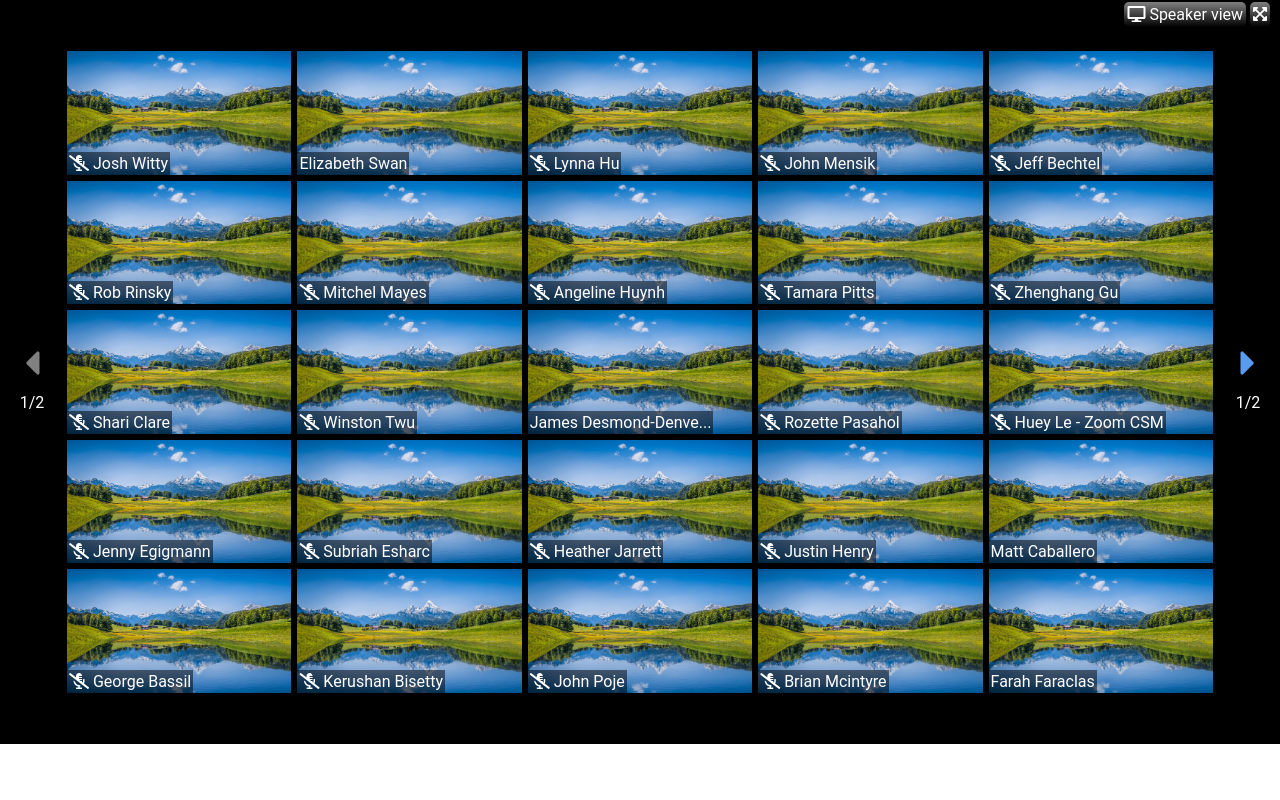
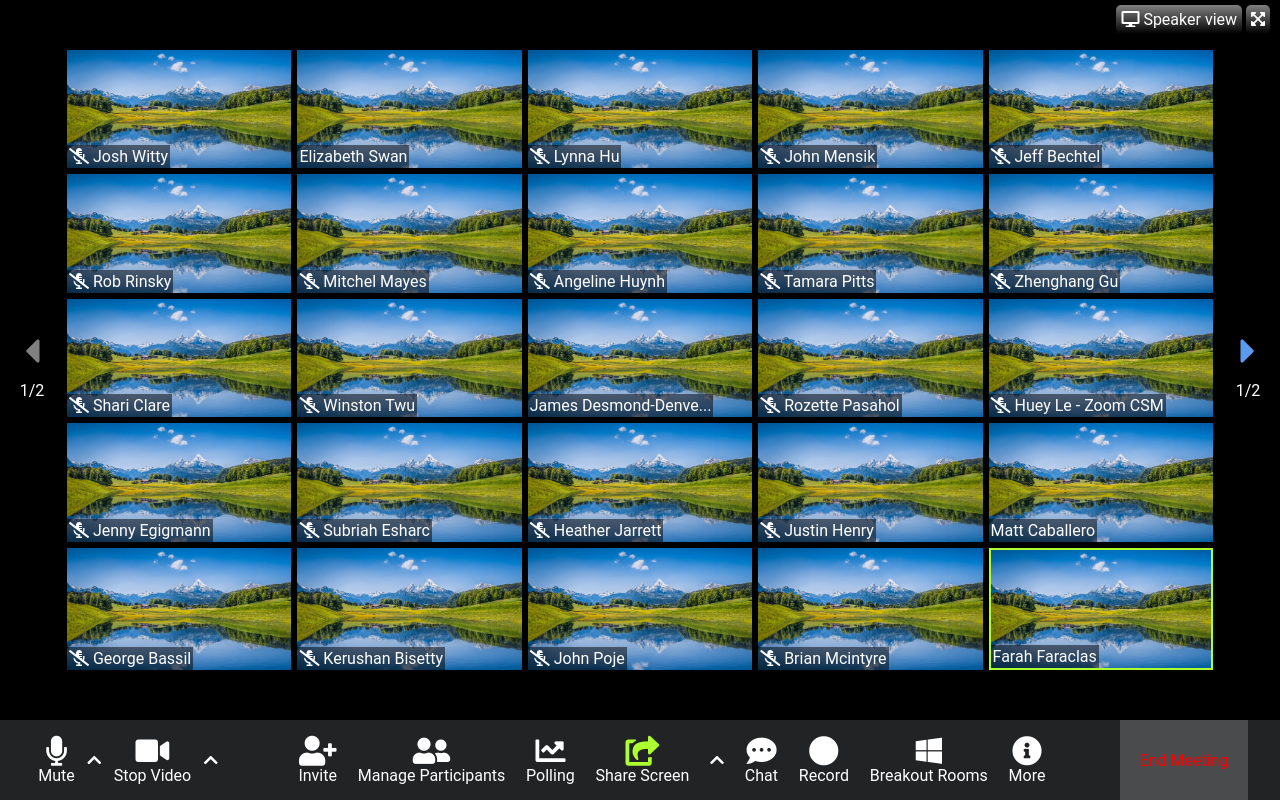
Before and after one commit to marianomarchionna/html-css-zoom, a plain HTML site: page index.html in a window 1280 px wide. Drawn offline with Linux system fonts and the light colour scheme.

Commit message:
Fine Footer

```diff
--- a/css/style.css
+++ b/css/style.css
@@ -20,11 +20,23 @@ body {
 .white {
     color: white;
 }
+
+.active {
+    border: 2px solid greenyellow;
+}
+
+.link-active {
+    color: greenyellow;
+}
+
+.red {
+    color: red;
+}
 /* fine common */
 /* main  */
 main {
     width: 100vw;
-    height: 93vh;
+    height: 90vh;
     background-color: black;
     justify-content: center;
     align-items: center;
@@ -57,7 +69,7 @@ main {
 
 .view {
     position: absolute;
-    top: 5px;
+    top: 10px;
     right: 10px;
 }
 
@@ -65,7 +77,7 @@ main {
 .view .expand {
     color: white;
     display: inline;
-    padding: 3px;
+    padding: 5px;
     border-radius: 5px;
     cursor: pointer;
 }
@@ -90,6 +102,44 @@ main {
 /* footer  */
 footer {
     width: 100vw;
-    height: 7vh;
+    height: 10vh;
+    justify-content: space-between;
+    background-color: #212324;
+}
+
+.link {
+    display: flex;
+    flex-direction: column;
+    align-items: center;
+}
+
+.link i {
+    font-size: 30px;
+}
+
+.footer-left,
+.footer-center,
+.footer-right {
+    height: 100%;
+    display: flex;
+    color: white;
+    justify-content: space-around;
+    align-items: center;
+}
+
+.footer-left {
+    width: 15%;
+    margin: 0 auto;
+}
+
+.footer-center {
+    width: 60%;
+    margin: 0 auto;
+}
+
+.footer-right {
+    width: 10%;
+    margin: 0 auto;
+    background-color: #4a4b4c;
 }
 /* fine footer  */
--- a/index.html
+++ b/index.html
@@ -92,7 +92,7 @@
             <div class="people">
                 <p class="name"><i class="fas fa-microphone-alt-slash"></i> Brian Mcintyre</p>
             </div>
-            <div class="people">
+            <div class="people active">
                 <p class="name">Farah Faraclas</p>
             </div>
         </div>
@@ -101,8 +101,83 @@
             <p class="white">1/2</p>
         </div>
     </main>
-    <footer>
-
+    <footer class="flex">
+        <div class="footer-left">
+            <div class="link">
+                <i class="fas fa-microphone"></i>
+                <p>Mute</p>
+            </div>
+            <i class="fas fa-chevron-up"></i>
+            <div class="link">
+                <i class="fas fa-video"></i>
+                <p>Stop Video</p>
+            </div>
+            <i class="fas fa-chevron-up"></i>
+        </div>
+        <div class="footer-center">
+            <div class="link">
+                <i class="fas fa-user-plus"></i>
+                <p>Invite</p>
+            </div>
+            <div class="link">
+                <i class="fas fa-user-friends"></i>
+                <p>Manage Participants</p>
+            </div>
+            <div class="link">
+                <i class="fas fa-chart-line"></i>
+                <p>Polling</p>
+            </div>
+            <div class="link">
+                <i class="link-active fas fa-share-square"></i>
+                <p>Share Screen</p>
+            </div>
+            <i class="fas fa-chevron-up"></i>
+            <div class="link">
+                <i class="fas fa-comment-dots"></i>
+                <p>Chat</p>
+            </div>
+            <div class="link">
+                <i class="fas fa-circle"></i>
+                <p>Record</p>
+            </div>
+            <div class="link">
+                <i class="fab fa-windows"></i>
+                <p>Breakout Rooms</p>
+            </div>
+            <div class="link">
+                <i class="fas fa-info-circle"></i>
+                <p>More</p>
+            </div>
+        </div>
+        <div class="footer-right">
+            <p class="red">End Meeting</p>
+        </div>
     </footer>
+    <!-- <div class="nav-main">
+        <div class="link active">
+            <i class="fas fa-home"></i>
+            <p>Home</p>
+        </div>
+        <div class="link">
+            <i class="far fa-comment"></i>
+            <p>Chattare</p>
+        </div>
+        <div class="link">
+            <i class="far fa-clock"></i>
+            <p>Riunioni</p>
+        </div>
+        <div class="link">
+            <i class="far fa-address-book"></i>
+            <p>Contatti</p>
+        </div>
+    </div>
+    <div class="nav-right">
+        <div class="search">
+            <input type="text">
+        </div>
+        <div class="account">
+            <i class="far fa-user-circle"></i>
+        </div>
+    </div> -->
 </body>
 </html>
```
